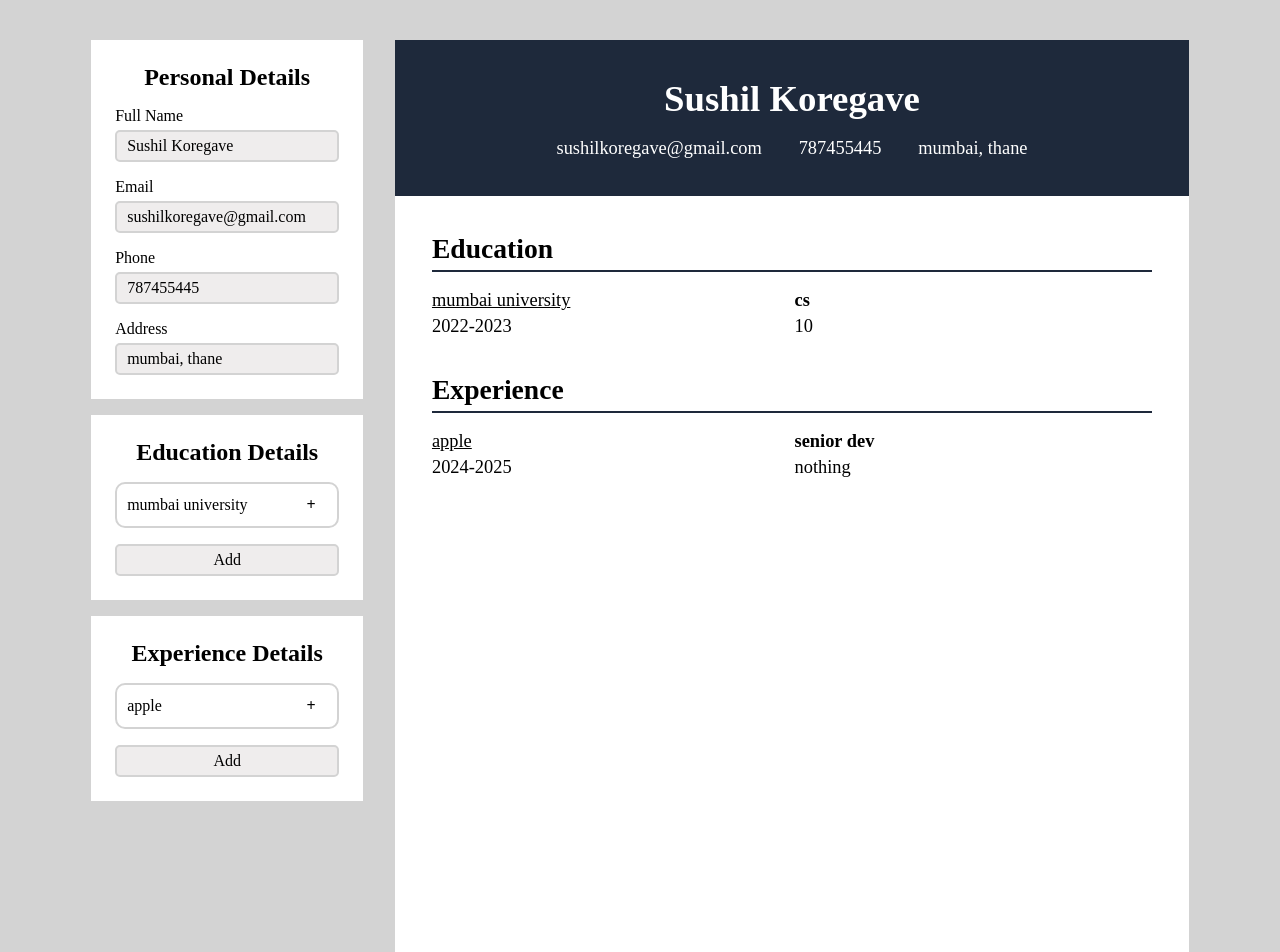
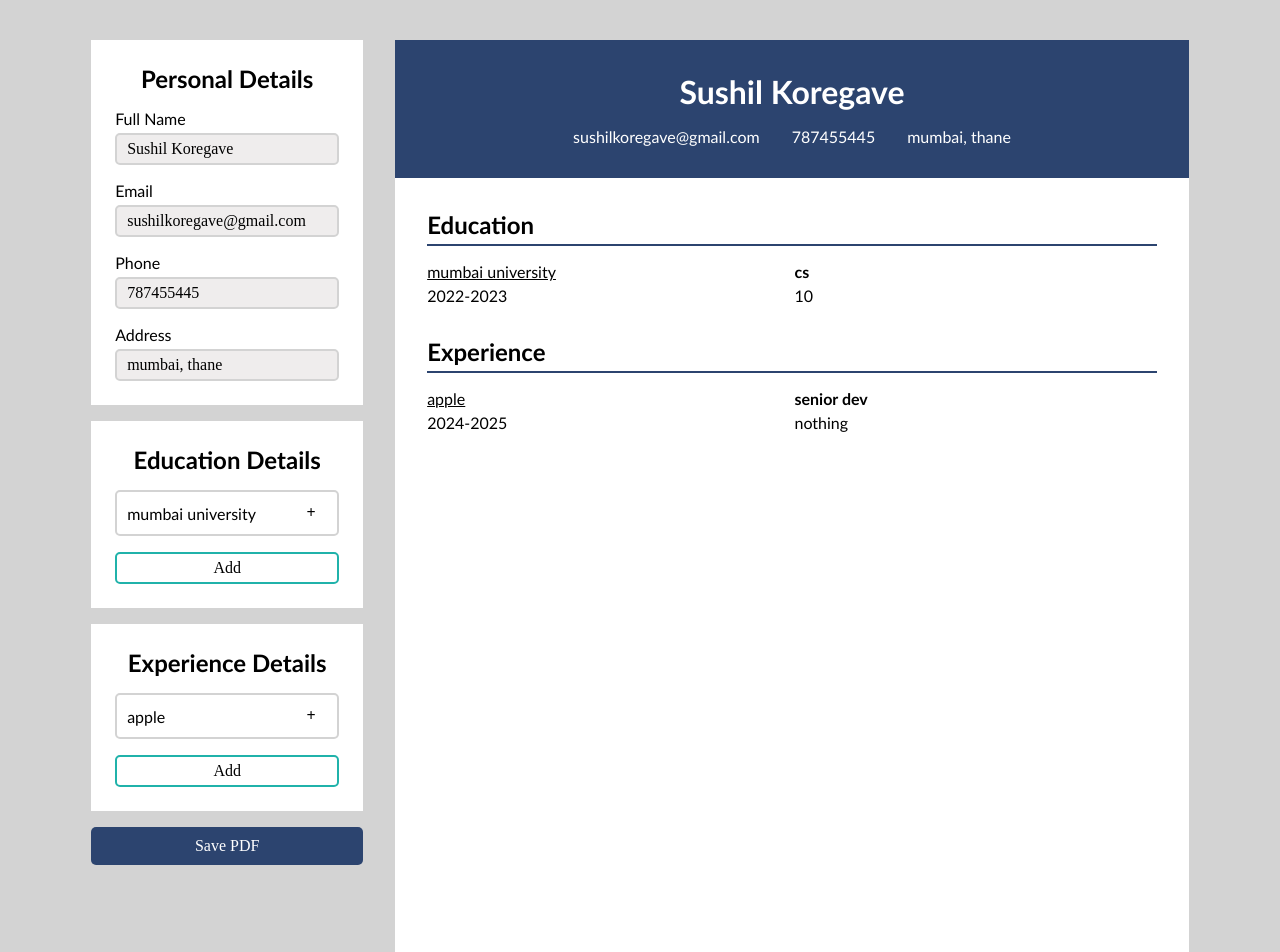
Before and after one commit to sushil174/CV-Builder, a React (Vite) app: page / in a window 1280 px wide. Shown: the top 952 px of the page. Built offline with nearby package versions, Linux system fonts and the light colour scheme.

Commit message:
save pdf

```diff
--- a/src/App.jsx
+++ b/src/App.jsx
@@ -115,6 +115,9 @@ function App() {
     setExperienceInfo(prev => [...prev, newExperience])
   }
 
+  function print() {
+    window.print()
+  }
 
   return (
     <div className='container'>
@@ -122,6 +125,9 @@ function App() {
         <GeneralInfo info = {generalInfo} nameChange={handleName} />
         <Education labels={educationLabels} info={educationInfo} intituteChange={handleInstitute} deleteEdu={deleteEdu} addEdu={addEdu}/>
         <Experience labels={experienceLabels} info={experienceInfo} companyChange={handleCompany} deleteExp={deleteExp} addExp={addExp}/>
+        <button onClick={print} className='no-print'>
+          Save PDF
+        </button>
       </div>
       <ResumePreview info={generalInfo} eduInfo={educationInfo} expInfo={experienceInfo}/>
     </div>
--- a/src/index.css
+++ b/src/index.css
@@ -1,12 +1,12 @@
 :root {
-  --header-background-color : #1e293b;
+  --header-background-color : #2C446F;
   --header-font-color : white;
   --body-color : lightgray;
   --input-bg-color : rgb(239, 237, 237);
 }
 
 body {
-  font-family: 'Times New Roman', Times, serif;
+  font-family: 'Gill Sans', 'Gill Sans MT', Calibri, 'Trebuchet MS', sans-serif;
   background-color: var(--body-color);
 }
 .container {
@@ -21,7 +21,7 @@ body {
   width: 210mm;
   height: 297mm;
   box-sizing: border-box;
-  font-size: 1.15rem;
+  /* font-size: 1.15rem; */
 }
 
 h1, h2 , p ,ul,input{
@@ -106,24 +106,32 @@ ul {
 }
 
 input, button {
-  padding: 5px;
   font-size: 1rem;
   border: none;
   border-radius: 5px;
   font-family: 'Times New Roman', Times, serif;
-}
-input,button {
   background-color: var(--input-bg-color);
   border: 2px solid var(--body-color);
   padding: 5px 10px;
 }
 
-button:hover {
-  background-color: lightseagreen;
+
+button {
+  cursor: pointer;
+  background-color: var(--header-font-color);
+  border: 2px solid lightseagreen;
 }
 
+.input-experience button:hover, .input-education button:hover {
+  background-color: rgba(32, 178, 170,.5);
+
+}
+
+ul button {
+  border: 2px solid lightpink;
+}
 ul button:hover {
-  background-color: lightpink;
+  background-color: rgba(255, 182, 193,.5);
 }
 .header {
   display: flex;
@@ -131,7 +139,7 @@ ul button:hover {
   align-items: center;
   border: 2px solid var(--body-color);
   padding: 5px 10px;
-  border-radius: 10px;
+  border-radius: 5px;
 }
 
 .header button {
@@ -144,3 +152,53 @@ ul button:hover {
 .header button:hover {
   background-color: var(--body-color);
 }
+
+.no-print {
+  background-color: var(--header-background-color);
+  color: white;
+  border: none;
+  padding: 10px;
+  transition: transform .1s ease-in;
+}
+
+.no-print:hover {
+  transform: scaleX(1.02);
+}
+@media print {
+
+  /* body * {
+    visibility: hidden;
+  } */
+
+
+  body {
+    -webkit-print-color-adjust: exact;
+    print-color-adjust: exact;
+  }
+
+  body,html {
+    margin: 0;
+    padding: 0;
+  }
+
+  @page {
+    margin: 0;
+  }
+
+  main {
+    margin: 0 auto;
+    padding: 0;
+    visibility: visible;
+    position: absolute;
+    width: 100%;
+    max-width: 210mm;
+    height: auto;
+    top: 0;
+    left: 0;
+    right: 0;
+  }
+
+  .no-print {
+    display: none; /* Hide print button */
+  }
+}
```
